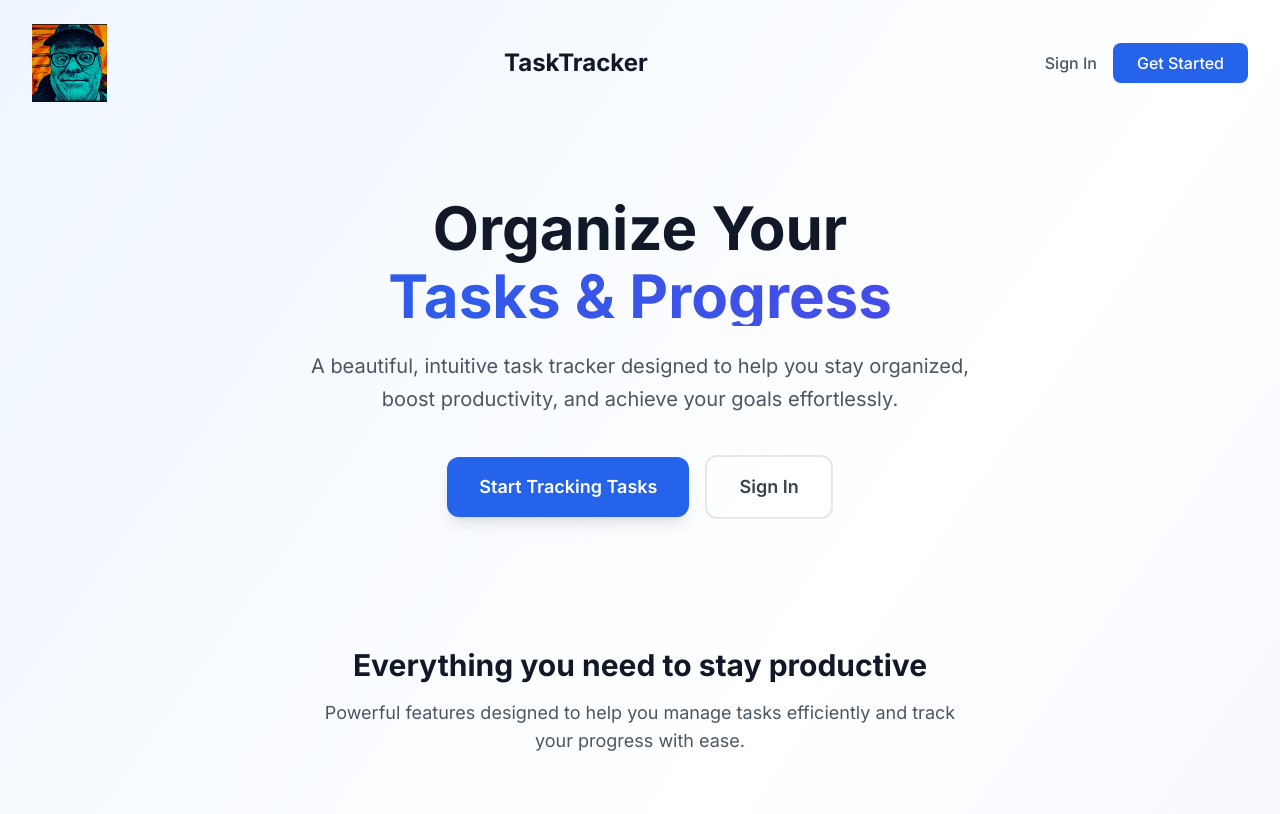
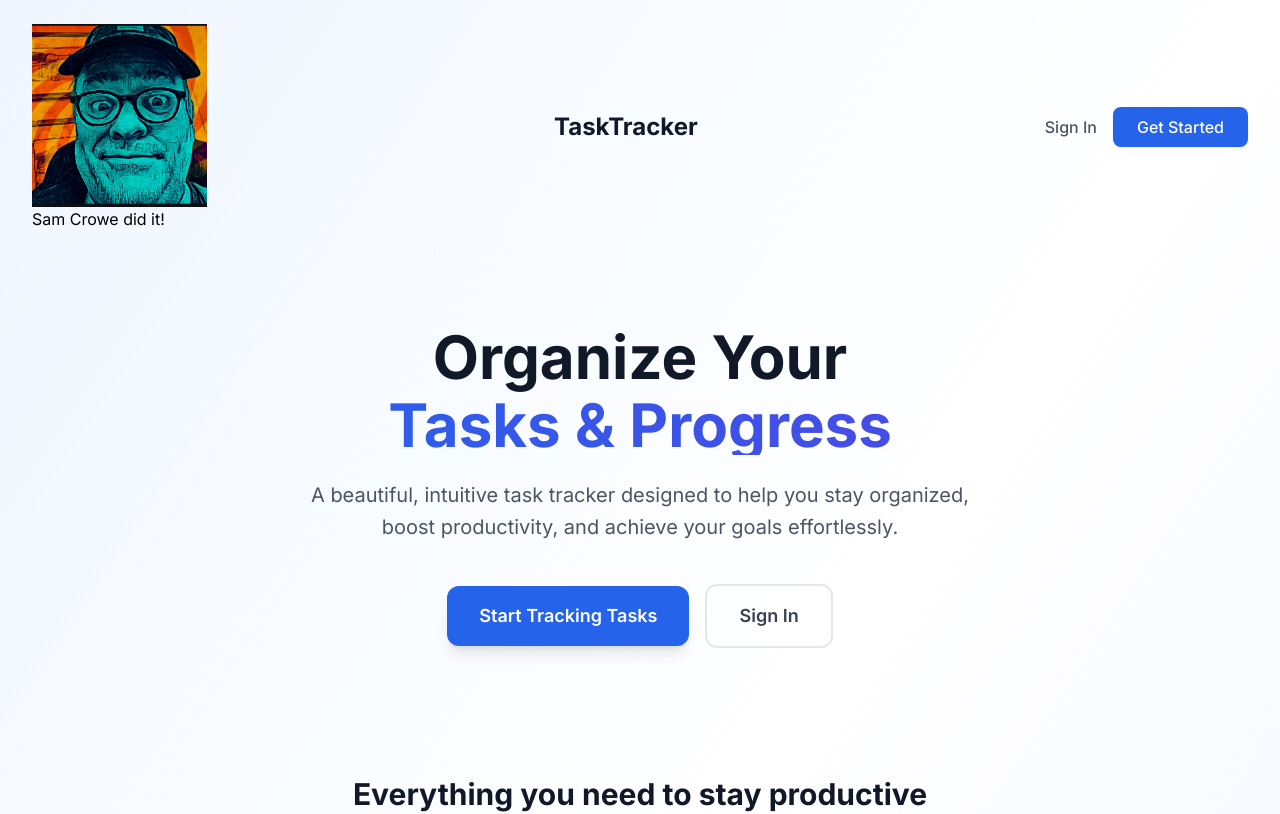
Before and after one commit to crowesam/task-tracker, a Next.js app: page / in a window 1280 px wide. Shown: the top 814 px of the page. Built offline with nearby package versions, Linux system fonts and the light colour scheme.

Commit message:
added image resized

```diff
--- a/app/page.tsx
+++ b/app/page.tsx
@@ -12,7 +12,9 @@ export default function Home() {
           <nav className="flex justify-between items-center">
             <div className="flex items-center space-x-2">
                <span>
-                 <Image src="/samc.png" alt="TaskTracker logo" width={75} height={75} />
+                 <Image src="/samc.png" alt="TaskTracker logo" width={175} height={175} />
+                <p>Sam Crowe did it!
+                   </p>
                </span>
 
             </div>
```
